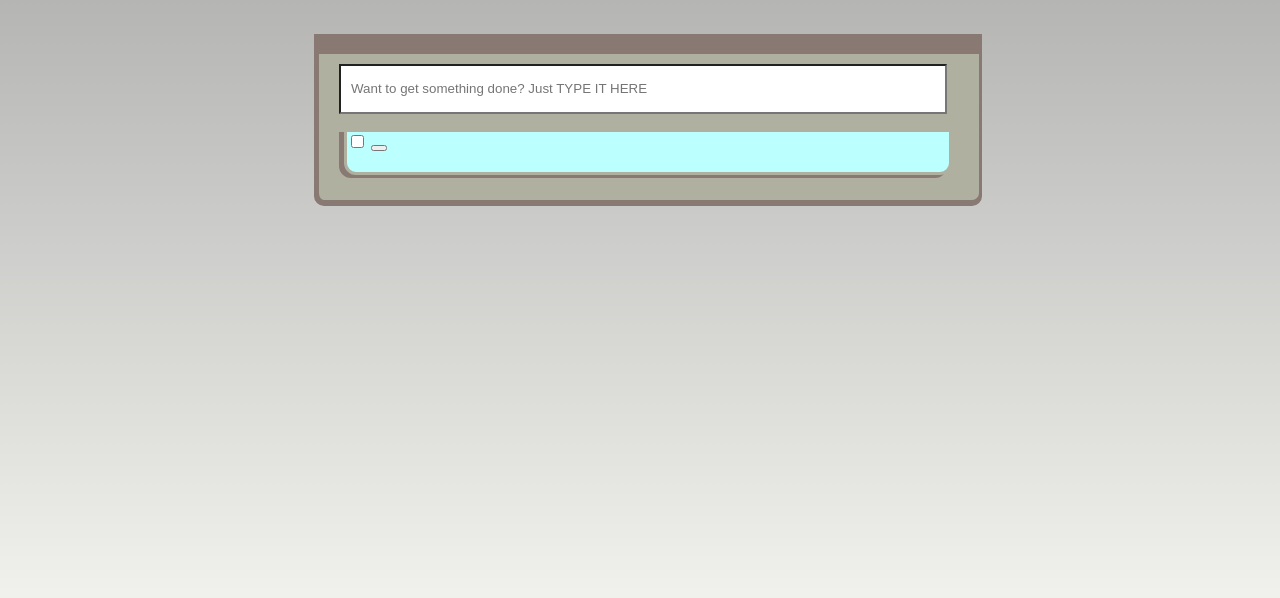
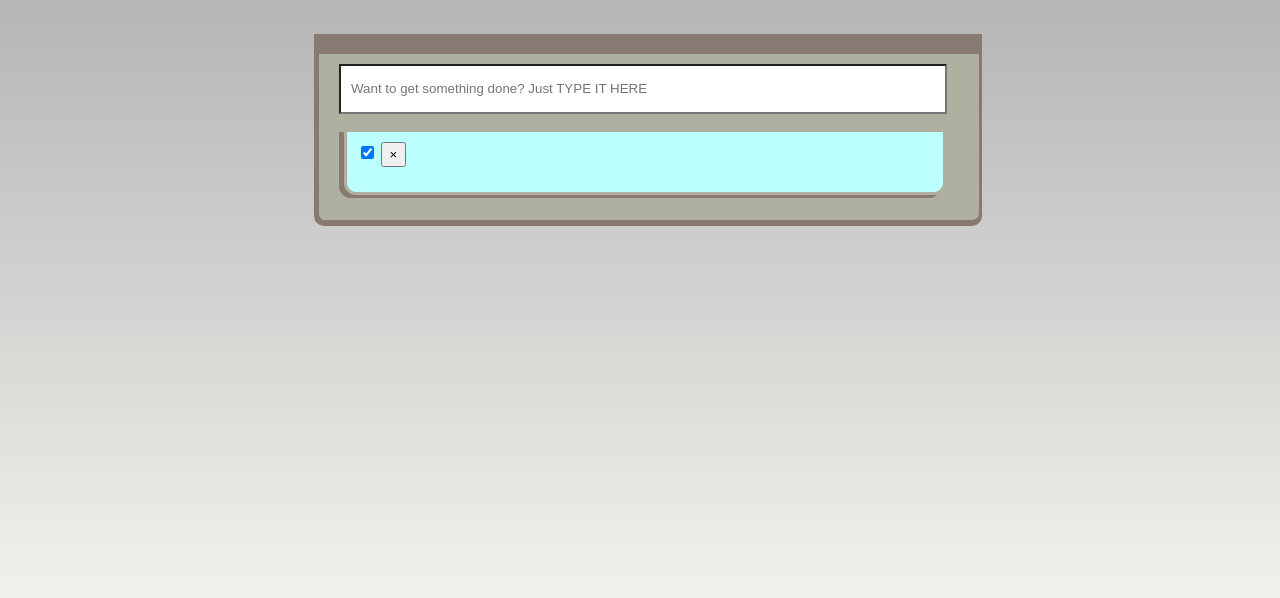
Before and after one commit to halsteadn/nadiaWeblab_todo-mvc-exercise, a plain HTML site: page 2doTry2.html in a window 1280 px wide. Shown: the part 120-718 px from the top of the page. Drawn offline with Linux system fonts and the light colour scheme.

Commit message:
still working basix

```diff
--- a/2doTry2.html
+++ b/2doTry2.html
@@ -34,9 +34,10 @@
 
             <div class="somethingtoDo">
 
-            <input type="checkbox" class="checkmark">
-            <label type="text" class="labelText"></label>
-            <button></button>
+                <input type="checkbox" checked="checked" class="checkmark" data-toggle="buttons-checkbox">
+                <span></span>
+                <label type="text" class="labelText" maxlength="40"></label>
+                <button class="close">&times;</button>
 
             </div>
 
--- a/css/2doTry2.css
+++ b/css/2doTry2.css
@@ -40,17 +40,25 @@ h1 {
     position: center;
     margin-left: 10px;
     margin-right: 10px;
+    font-size: 1.8 em;
+}
+.todoInputtext {
+}
+.close {
+    width: 25;
+    height: 25;
 }
 .labelText {
     font-family: Helvetica Neue, Helvetica, Arial, sans-serif;
     font-size: 20px;
 }
 .somethingTodo {
-    width: 94%;
+    width: 90%;
     height: 40px;
     background-color: #bbffff;
     box-shadow: -5px 3px #887973;
     margin: 15px;
+    padding: 10px;
     border-radius: 0px 0px 12px 12px;
     border: solid 3px;
     border-color: #b0b0a0;
--- a/js/2doTry2.js
+++ b/js/2doTry2.js
@@ -1,8 +1,9 @@
 $(document).ready(function () {
-                  $("#inputId1").change(handleEvent1);
+    $("#inputId1").change(handleEvent1);
 });
 
-var nextItem = '<div class="somethingtoDo"><input type="checkbox"><label>(".labelText")</label><button></button></div>';
-function handleEvent1(){
-                  $("#Mainbox").append(nextItem);
+var nextItem = '<div class="somethingtoDo"><input type="checkbox" maxlength="40"><label>(".labelText")</label><button></button></div>';
+
+function handleEvent1() {
+    $("#Mainbox").append(nextItem);
 }
```
